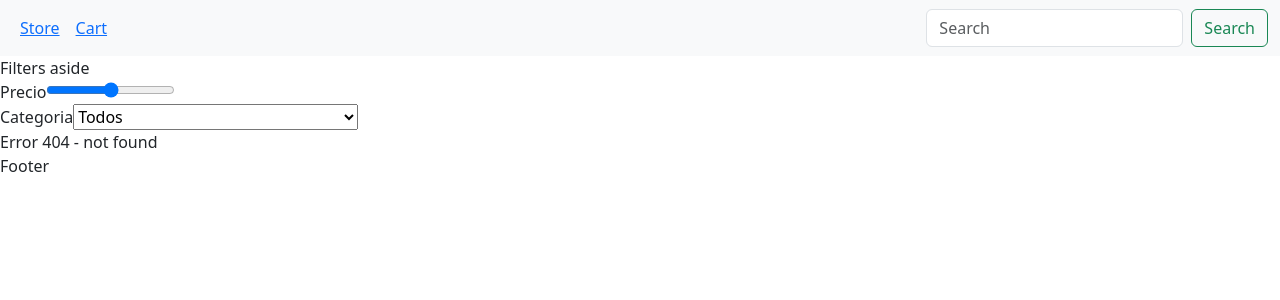
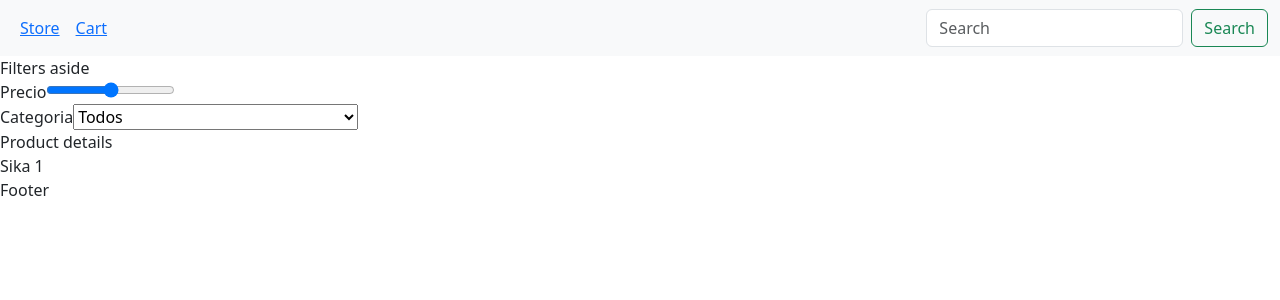
Before and after one commit to AnyiGP/context-cart, a React (Create React App) app: page /product/1 in a window 1280 px wide. Before the commit this address had no page. Shown: the top 300 px of the page. Built offline with nearby package versions, Linux system fonts and the light colour scheme.

Commit message:
Clarifications about functions: Explanations have been provided in the code to enhance the understanding of the functions

```diff
--- a/src/Data/data.js
+++ b/src/Data/data.js
@@ -233,3 +233,15 @@ export const products = [
 ];
 
 console.log(products);
+
+export function getAllProducts() {
+  return products
+}
+
+export function getProduct(id) {
+  return products.find((product) => product.id === id)
+}
+
+export function deleteProduct(id) {
+  products = products.find((product) => product.id !== id)
+}
--- a/src/Pages/Product.jsx
+++ b/src/Pages/Product.jsx
@@ -1,9 +1,15 @@
 import React from 'react'
+import { useParams } from 'react-router-dom'
+import { getProduct } from '../Data/data'
 
 export const Product = () => {
+  const params = useParams()
+  const product = getProduct(parseInt(params.productId))
   return (
     <>
     <div>Product details</div>
+    <div>{product.name}</div>
+
     </>
   )
 }
--- a/src/components/Card.jsx
+++ b/src/components/Card.jsx
@@ -1,5 +1,6 @@
 import React from "react";
 import { Btn } from "./commons/Btn";
+import { Link } from "react-router-dom";
 
 export const Card = ({ products }) => {
   return (
@@ -12,7 +13,9 @@ export const Card = ({ products }) => {
               <h2>{product.name}</h2>
             </div>
             <div>
-              <Btn />
+              <Link to={"/product/" + product.id.toString()}>
+                <Btn />
+              </Link>
             </div>
           </li>
         );
--- a/src/index.js
+++ b/src/index.js
@@ -18,13 +18,11 @@ root.render(
       <BrowserRouter>
         <Routes>
           <Route path="/" element={<Layout />}>
-            <Route index element={<App />}/>
-             <Route path="store" element={<Store />}/>
-
-            <Route path="cart" element={<Cart />}/>
-
-            <Route path="product" element={<Product />}/>
-
+            <Route index element={<App />} />
+            <Route path="store" element={<Store />} />
+            <Route path="cart" element={<Cart />} />
+            <Route path="product" element={<Product />} />
+            <Route path="product/:productId" element={<Product />} />
             <Route path="*" element={<div>Error 404 - not found</div>}></Route>
           </Route>
         </Routes>
```
